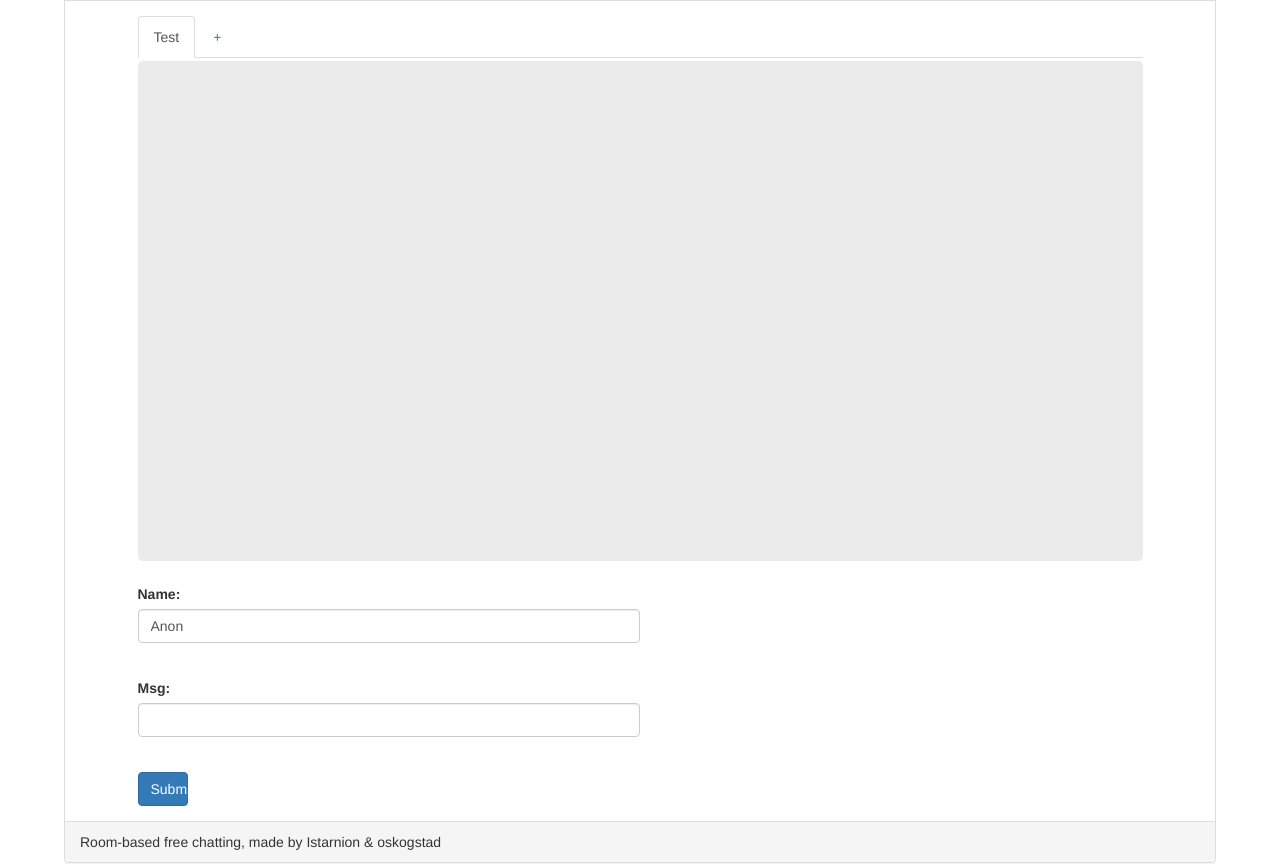
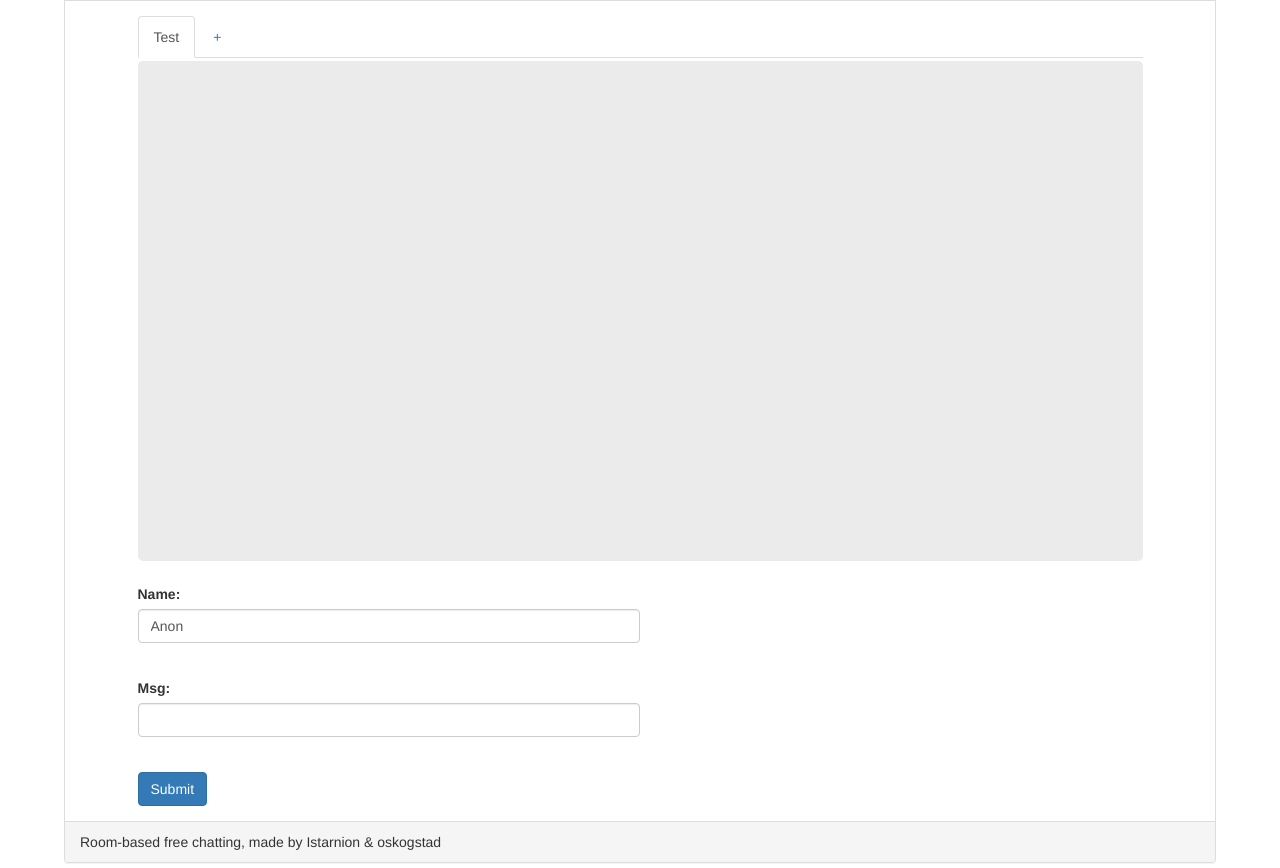
Before and after one commit to Istarnion/chroom, a website: page client/index.html in a window 1280 px wide. Shown: the part 156-1024 px from the top of the page. Drawn offline with nearby package versions, Linux system fonts and the light colour scheme.

Commit message:
Fixed css on submit button

```diff
--- a/client/css/style.css
+++ b/client/css/style.css
@@ -15,7 +15,7 @@ textarea {
 }
 
 #submit-button {
-  width: 5%;
+//  width: 5%;
 }
 
 #chatarea {
```
